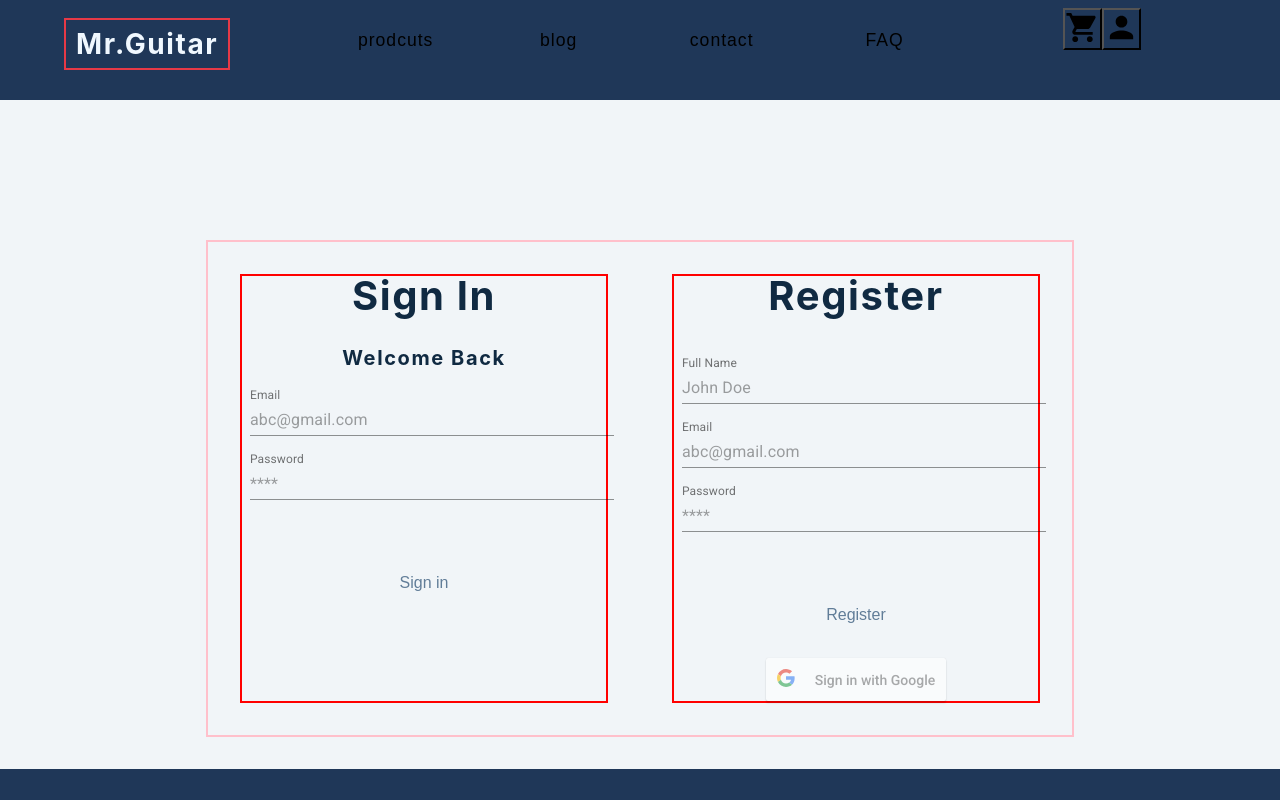
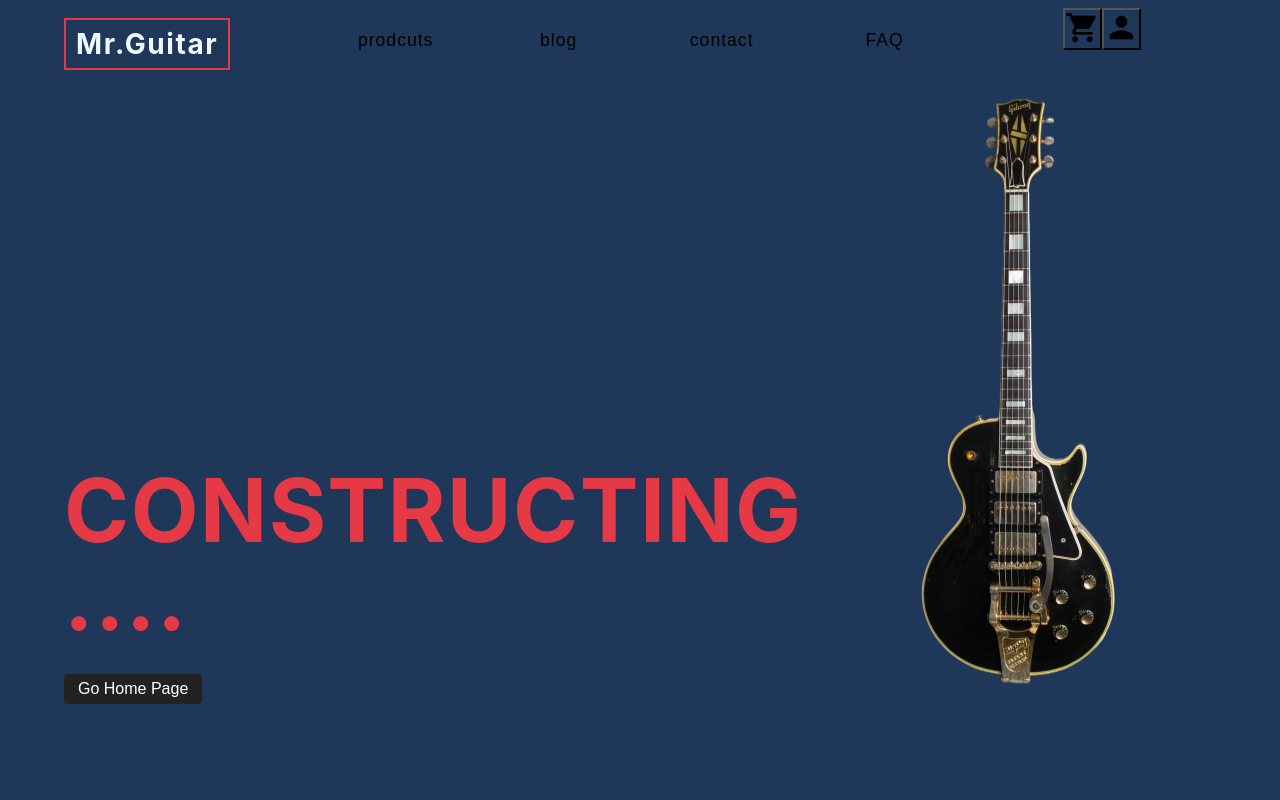
Before and after one commit to TanjaKuo/TanjaKuo-TanjaKuo.guitar-project.io, a React (Create React App) app: page /sign-in in a window 1280 px wide. Shown: the top 800 px of the page. Built offline with nearby package versions, Linux system fonts and the light colour scheme.

Commit message:
clean code

```diff
--- a/src/App.js
+++ b/src/App.js
@@ -71,18 +71,6 @@ function App() {
         <Route exact path="/blog/fender-usa52">
           <FenderUSA />
         </Route>
-        <Route exact path="/sign-in">
-          <Forms />
-        </Route>
-        <Route exact path="/shop-cart">
-          <ShopCartPage />
-        </Route>
-        <Route exact path="/testing">
-          <TestingProducts />
-        </Route>
-        <Route exact path="/try">
-          <TestingPage />
-        </Route>
         <Route exact path="*">
           <Error />
         </Route>
```
